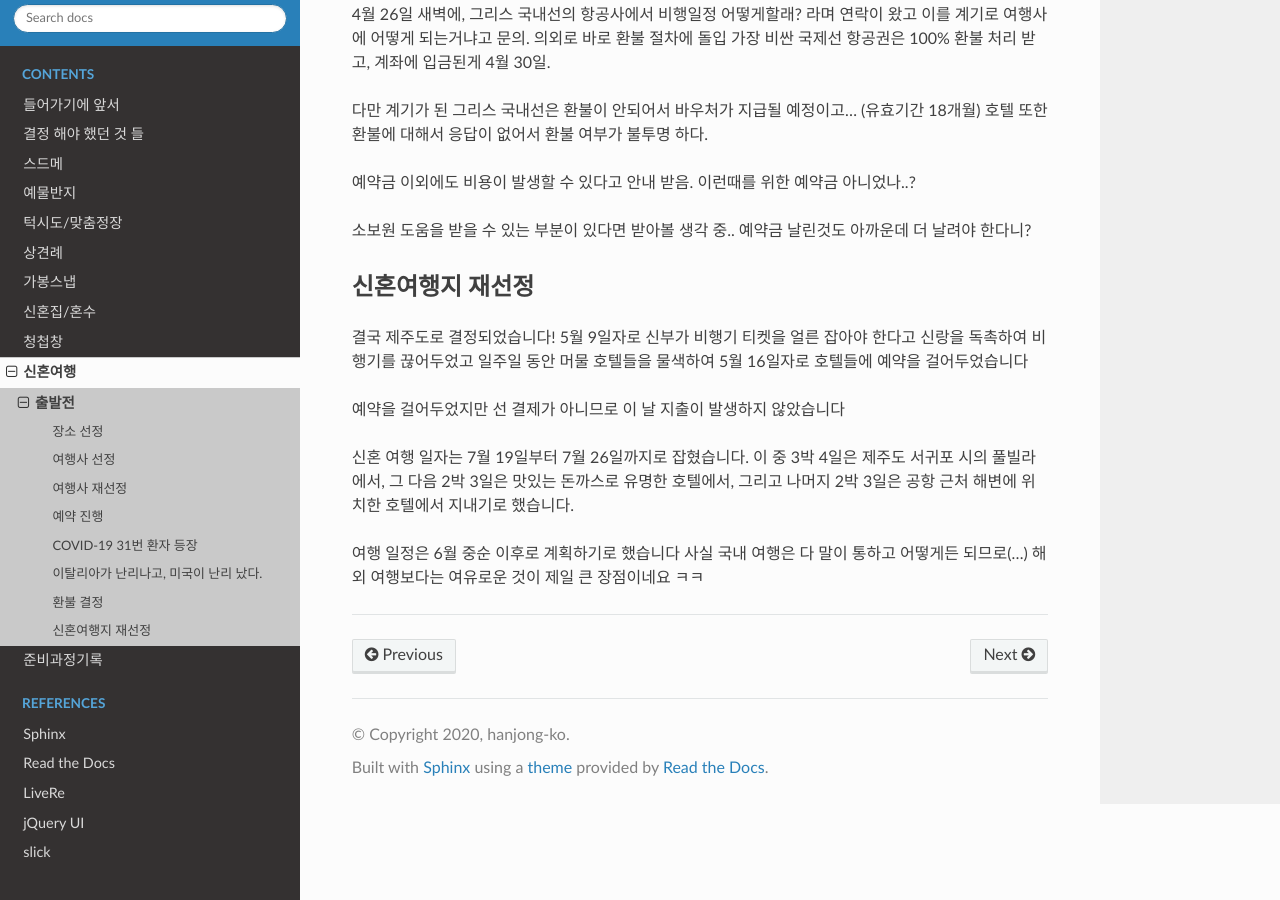
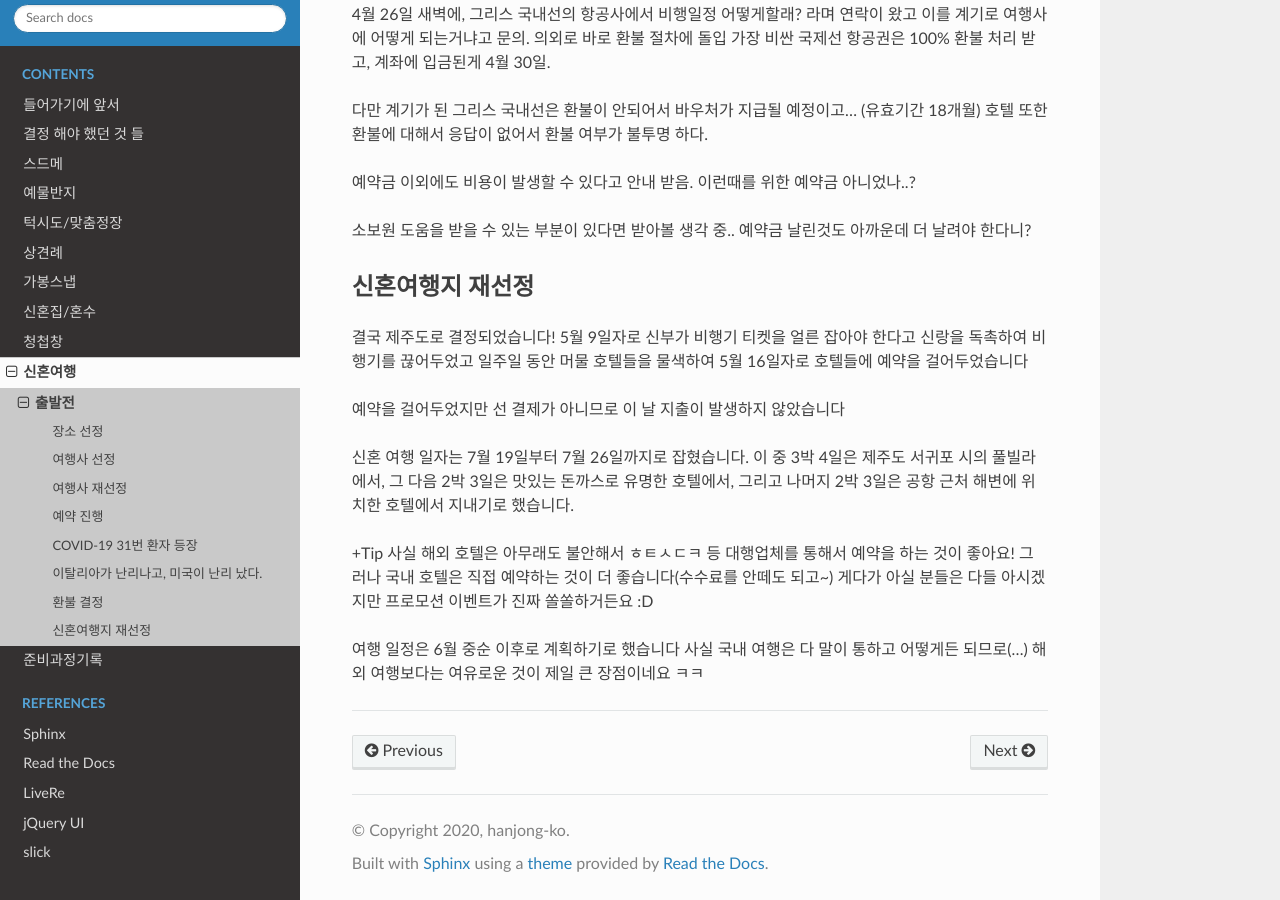
Before and after one commit to rino0601/hjk52knk, a Sphinx documentation site: the page built from docs/honeymoon/prepare.rst, in a window 1280 px wide and 900 px high, scrolled down 2579 px. Built offline with Sphinx 7.4.7 and the Read the Docs theme 2.0.0, drawn with Linux system fonts in a browser that asks for light colours; comment, search, counter and statistics services are not loaded.

Commit message:
Update prepare.rst

```diff
--- a/docs/honeymoon/prepare.rst
+++ b/docs/honeymoon/prepare.rst
@@ -116,5 +116,10 @@ COVID-19 31번 환자 등장
 신혼 여행 일자는 7월 19일부터 7월 26일까지로 잡혔습니다.
 이 중 3박 4일은 제주도 서귀포 시의 풀빌라에서, 그 다음 2박 3일은 맛있는 돈까스로 유명한 호텔에서, 그리고 나머지 2박 3일은 공항 근처 해변에 위치한 호텔에서 지내기로 했습니다.
 
++Tip
+사실 해외 호텔은 아무래도 불안해서 ㅎㅌㅅㄷㅋ 등 대행업체를 통해서 예약을 하는 것이 좋아요!
+그러나 국내 호텔은 직접 예약하는 것이 더 좋습니다(수수료를 안떼도 되고~)
+게다가 아실 분들은 다들 아시겠지만 프로모션 이벤트가 진짜 쏠쏠하거든요 :D
+
 여행 일정은 6월 중순 이후로 계획하기로 했습니다
 사실 국내 여행은 다 말이 통하고 어떻게든 되므로(...) 해외 여행보다는 여유로운 것이 제일 큰 장점이네요 ㅋㅋ
```
